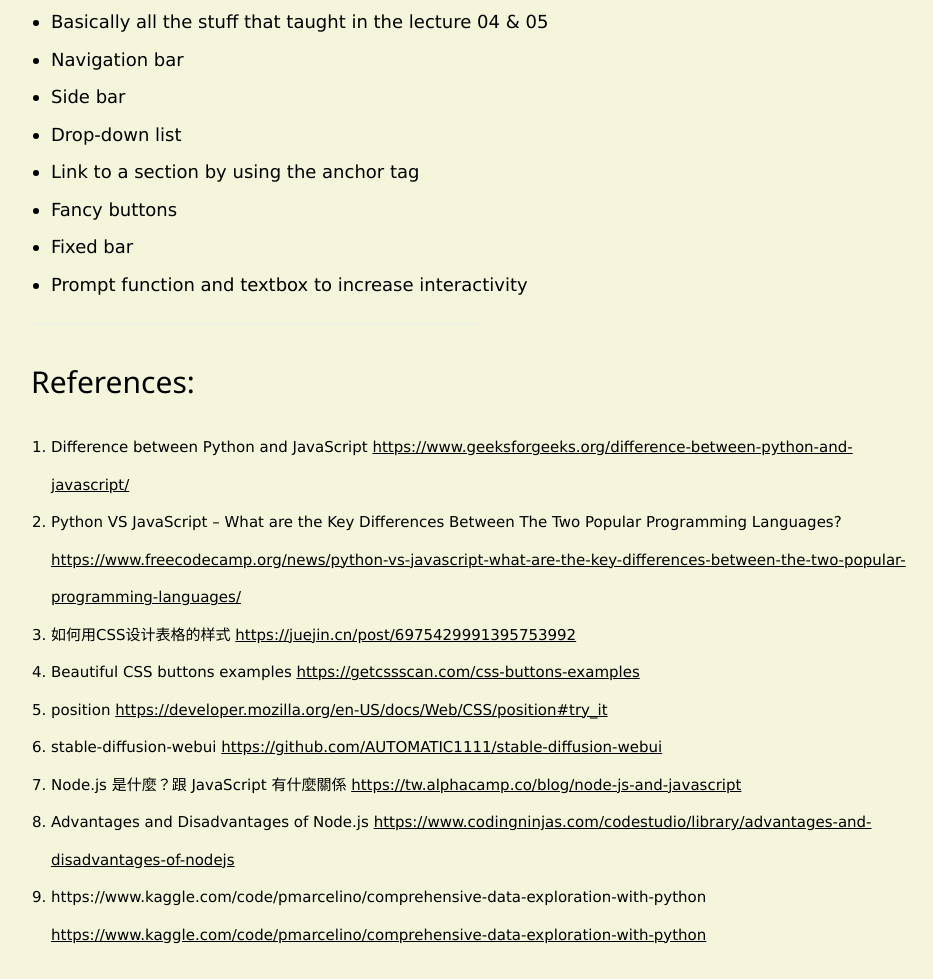
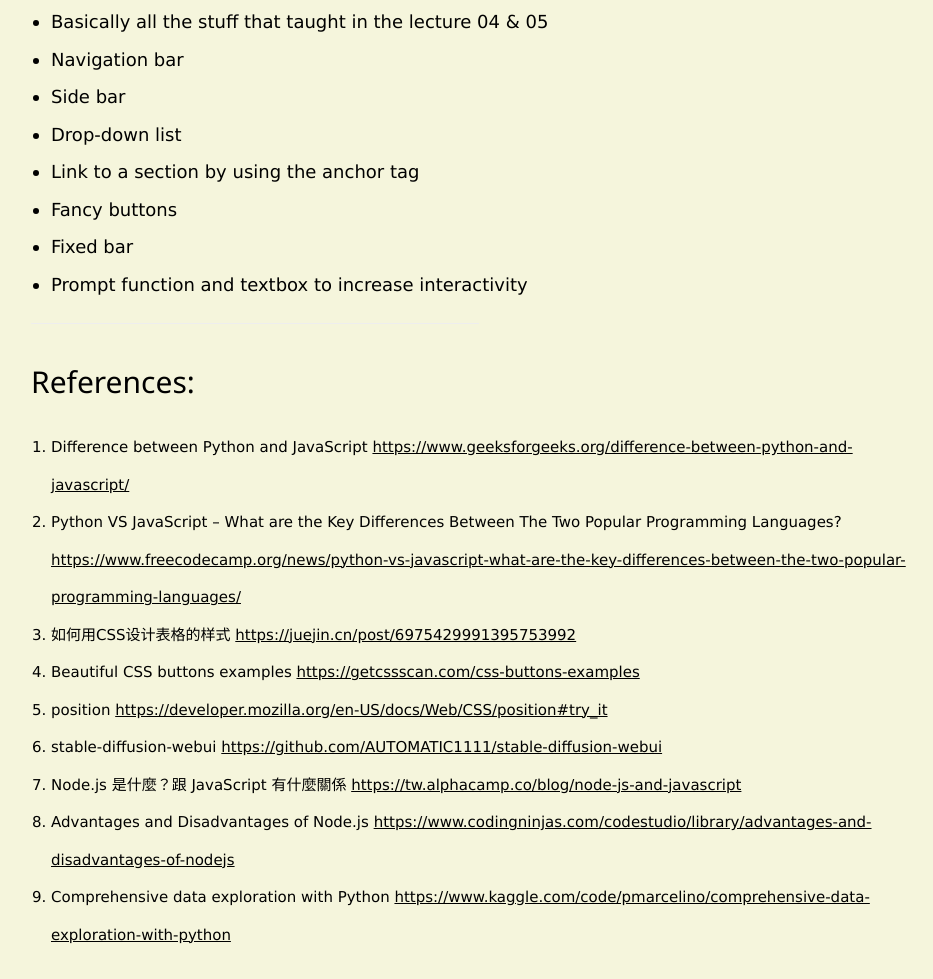
Before and after one commit to sa-k33/py-js_experience, a plain HTML site: page index.html in a window 1280 px wide. Shown: the part 746-1725 px from the top of the page, without its empty margins (29-962 px from the left). Drawn offline with nearby package versions, Linux system fonts and the light colour scheme.

Commit message:
Update index.html

```diff
--- a/index.html
+++ b/index.html
@@ -144,7 +144,7 @@
                     <li>Advantages and Disadvantages of Node.js <a href="https://www.codingninjas.com/codestudio/library/advantages-and-disadvantages-of-nodejs"
                             target="_blank">https://www.codingninjas.com/codestudio/library/advantages-and-disadvantages-of-nodejs</a>
                     </li>
-                    <li>https://www.kaggle.com/code/pmarcelino/comprehensive-data-exploration-with-python
+                    <li>Comprehensive data exploration with Python
                         <a href="https://www.kaggle.com/code/pmarcelino/comprehensive-data-exploration-with-python"
                             target="_blank">https://www.kaggle.com/code/pmarcelino/comprehensive-data-exploration-with-python</a>
                     </li>
```
